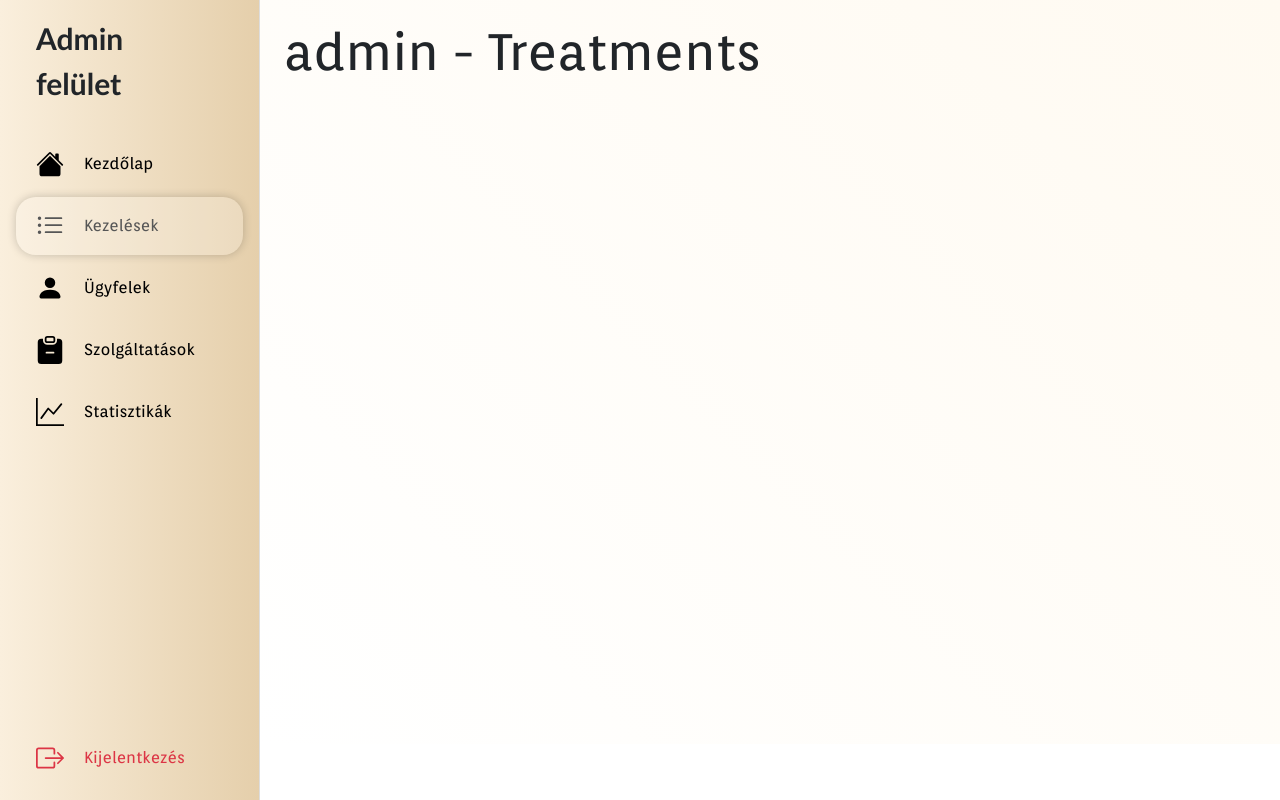
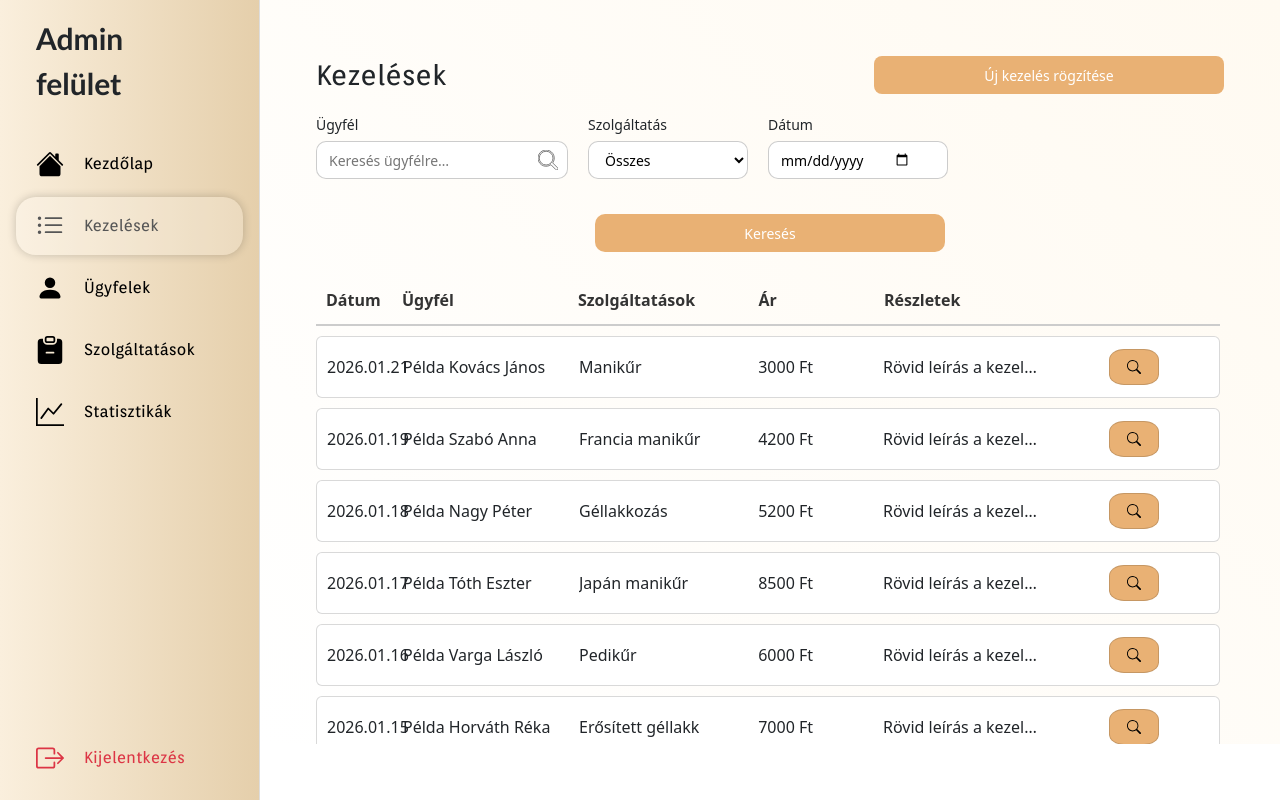
Before and after one commit to fkori17/BalatonBeautySalon, a React (Vite) app in the folder BBSfrontend/: page /admin/treatments in a window 1280 px wide. Built offline with nearby package versions, Linux system fonts and the light colour scheme; sample sign-in values are in the browser's storage.

Commit message:
Admin felület kezelések rész folyamatban van

```diff
--- /dev/null
+++ b/BBSfrontend/src/components/style/AdminTreatments.css
@@ -0,0 +1,252 @@
+html,
+body {
+  overflow-x: hidden;
+}
+
+/* ===== OLDAL ===== */
+
+.treatments-page {
+  padding: 32px;
+  max-width: 100%;
+  box-sizing: border-box;
+  height: 100%;
+  display: flex;
+  flex-direction: column;
+}
+
+/* ===== FEJLÉC ===== */
+
+.page-header {
+  display: flex;
+  align-items: center;
+  justify-content: space-between;
+  gap: 16px;
+  margin-bottom: 20px;
+  flex-wrap: wrap;
+}
+
+.page-title {
+  font-size: 28px;
+  font-weight: 600;
+  margin: 0;
+}
+
+.page-actions {
+  display: flex;
+  align-items: center;
+  gap: 12px;
+}
+
+.search-input {
+  height: 38px;
+  padding: 0 12px;
+  border-radius: 8px;
+  border: 1px solid rgba(0,0,0,0.2);
+  background-color: #fff;
+  font-size: 14px;
+  min-width: 240px;
+}
+
+.search-input:hover {
+  background-color: #f3f3f3;
+}
+
+.search-input:focus {
+  outline: none;
+}
+
+/* ===== TÁBLÁZAT ===== */
+
+.treatments-table {
+  width: 100%;
+  display: flex;
+  flex-direction: column;
+  gap: 10px;
+  overflow-x: auto;
+  flex: 1;
+  padding-right: 4px;
+}
+
+.treatments-table::-webkit-scrollbar {
+  width: 6px;
+}
+
+.treatments-table::-webkit-scrollbar-thumb {
+  background-color: rgba(0,0,0,0.2);
+  border-radius: 4px;
+}
+
+/* ===== FEJLÉC + SOROK ===== */
+
+.table-header,
+.table-row {
+  display: grid;
+  grid-template-columns:
+    120px   /* Dátum */
+    180px   /* Ügyfél */
+    1fr   /* Szolgáltatás */
+    100px   /* Ár */
+    1.8fr     /* Részletek */
+    50px;   /* 🔍 */
+  align-items: center;
+  column-gap: 16px;
+  min-width: 1000px;
+}
+
+.table-header {
+  font-weight: 600;
+  padding: 12px 10px;
+  border-bottom: 2px solid #ccc;
+  color: #333;
+}
+
+.table-row {
+  padding: 12px 10px;
+  background-color: #fff;
+  border-radius: 6px;
+  border: 1px solid rgba(0, 0, 0, 0.15);
+  transition: background-color 0.2s ease;
+}
+
+.table-row:hover {
+  background-color: #f3f3f3;
+}
+
+.table-header > *,
+.table-row > * {
+  min-width: 0;
+}
+
+.table-header span,
+.table-row span {
+  display: block;
+}
+
+
+/* ===== SZÖVEG KEZELÉS ===== */
+
+/* ===== RÉSZLETEK GOMB ===== */
+
+.details-btn {
+  background-color: #e9b174;
+  margin: auto;
+  transition: transform 0.15s ease, background-color 0.15s ease;
+}
+
+.details-btn:hover {
+  transform: scale(1.1);
+}
+
+/* ===== MODAL ===== */
+
+@media (max-width: 768px) {
+  .page-header {
+    flex-direction: column;
+    align-items: stretch;
+  }
+
+  .page-actions {
+    width: 100%;
+  }
+
+  .search-input,
+  .add-btn {
+    width: 100%;
+  }
+}
+/* ===== SZŰRŐSÁV ===== */
+
+.filters-row {
+  display: flex;
+  align-items: flex-end;
+  gap: 20px;
+  margin-bottom: 24px;
+  flex-wrap: wrap;
+}
+
+/* Egy mező */
+.filter-group {
+  display: flex;
+  flex-direction: column;
+  gap: 6px;
+}
+
+.filter-group label {
+  font-size: 14px;
+  font-weight: 500;
+}
+
+/* Input + ikon */
+.input-with-icon {
+  position: relative;
+}
+
+.input-with-icon input {
+  height: 38px;
+  padding: 0 36px 0 12px;
+  border-radius: 10px;
+  border: 1px solid rgba(0,0,0,0.2);
+  font-size: 14px;
+  background-color: #fff;
+}
+
+.input-with-icon svg {
+  position: absolute;
+  right: 10px;
+  top: 50%;
+  transform: translateY(-50%);
+  opacity: 0.6;
+}
+
+/* Select */
+.filter-group select {
+  height: 38px;
+  padding: 0 12px;
+  border-radius: 10px;
+  border: 1px solid rgba(0,0,0,0.2);
+  font-size: 14px;
+  background-color: #fff;
+  min-width: 160px;
+}
+
+/* Dátum */
+.filter-group input[type="date"] {
+  min-width: 180px;
+}
+
+/* Keresés gomb */
+.search-btn {
+  height: 38px;
+  padding: 0 18px;
+  border-radius: 10px;
+  border: none;
+  background-color: #e9b174;
+  color: #fff;
+  font-size: 14px;
+  font-weight: 500;
+  cursor: pointer;
+  transition: background-color 0.15s ease, transform 0.15s ease;
+}
+
+.search-btn:hover {
+  transform: scale(1.03);
+}
+
+.add-btn {
+  height: 38px;
+  padding: 0 16px;
+  border-radius: 8px;
+  border: none;
+  background-color: #e9b174;
+  color: #fff;
+  font-size: 14px;
+  font-weight: 500;
+  cursor: pointer;
+  transition: background-color 0.15s ease, transform 0.15s ease;
+  margin: auto;
+}
+
+.add-btn:hover {
+  background-color: #d39d63;
+  transform: scale(1.03);
+}
--- a/BBSfrontend/src/pages/admin/Treatments.jsx
+++ b/BBSfrontend/src/pages/admin/Treatments.jsx
@@ -1,9 +1,167 @@
+import { useState } from "react";
+import "../../components/style/AdminTreatments.css";
+import { Search } from "react-bootstrap-icons";
+import { Modal, Button, Form } from "react-bootstrap";
+
+const mockTreatments = [
+  {
+    date: "2026.01.21",
+    name: "Példa Kovács János",
+    service: "Manikűr",
+    price: "3000",
+    details: "Rövid leírás a kezelés részleteiről, otth...",
+  },
+  {
+    date: "2026.01.19",
+    name: "Példa Szabó Anna",
+    service: "Francia manikűr",
+    price: "4200",
+    details: "Rövid leírás a kezelés részleteiről, otth...",
+  },
+  {
+    date: "2026.01.18",
+    name: "Példa Nagy Péter",
+    service: "Géllakkozás",
+    price: "5200",
+    details: "Rövid leírás a kezelés részleteiről, otth...",
+  },
+  {
+    date: "2026.01.17",
+    name: "Példa Tóth Eszter",
+    service: "Japán manikűr",
+    price: "8500",
+    details: "Rövid leírás a kezelés részleteiről, otth...",
+  },
+  {
+    date: "2026.01.16",
+    name: "Példa Varga László",
+    service: "Pedikűr",
+    price: "6000",
+    details: "Rövid leírás a kezelés részleteiről, otth...",
+  },
+  {
+    date: "2026.01.15",
+    name: "Példa Horváth Réka",
+    service: "Erősített géllakk",
+    price: "7000",
+    details: "Rövid leírás a kezelés részleteiről, otth...",
+  },
+  {
+    date: "2026.01.14",
+    name: "Példa Kiss Bence",
+    service: "Lábápolás",
+    price: "3900",
+    details: "Rövid leírás a kezelés részleteiről, otth...",
+  },
+  {
+    date: "2026.01.13",
+    name: "Példa Molnár Zsófia",
+    service: "Kézápolás",
+    price: "2800",
+    details: "Rövid leírás a kezelés részleteiről, otth...",
+  },
+  {
+    date: "2026.01.12",
+    name: "Példa Farkas Gergő",
+    service: "Körömdíszítés",
+    price: "1500",
+    details: "Rövid leírás a kezelés részleteiről, otth...",
+  },
+  {
+    date: "2026.01.11",
+    name: "Példa Balogh Dóra",
+    service: "Spa manikűr",
+    price: "9000",
+    details: "Rövid leírás a kezelés részleteiről, otth...",
+  },
+];
+
 function Treatments() {
-    return (
-        <>
-            <h1>admin - Treatments</h1>
-        </>
-    )
+  const [showAddModal, setShowAddModal] = useState(false);
+  const [validated, setValidated] = useState(false);
+
+  const handleSubmit = (event) => {
+    const form = event.currentTarget;
+
+    if (form.checkValidity() === false) {
+      event.preventDefault();
+      event.stopPropagation();
+    } else {
+      event.preventDefault();
+      setShowAddModal(false);
+    }
+
+    setValidated(true);
+  };
+
+  return (
+    <div className="treatments-page">
+      <div className="page-header">
+        <h1 className="page-title">Kezelések</h1>
+        <div className="page-actions">
+          <button className="add-btn" onClick={() => setShowAddModal(true)}>
+            Új kezelés rögzítése
+          </button>
+        </div>
+      </div>
+      <div className="filters-row">
+        <div className="filter-group">
+            <label>Ügyfél</label>
+            <div className="input-with-icon">
+            <input
+                type="text"
+                placeholder="Keresés ügyfélre…"
+            />
+            <Search size={16} />
+            </div>
+        </div>
+
+        <div className="filter-group">
+            <label>Szolgáltatás</label>
+            <select>
+            <option>Összes</option>
+            <option>Manikűr</option>
+            <option>Francia manikűr</option>
+            <option>Pedikűr</option>
+            </select>
+        </div>
+
+        <div className="filter-group">
+            <label>Dátum</label>
+            <div className="input-with-icon">
+            <input type="date" />
+            </div>
+        </div>
+
+        <button className="search-btn">Keresés</button>
+      </div>
+
+
+      <div className="treatments-table">
+        <div className="table-header">
+          <span>Dátum</span>
+          <span>Ügyfél</span>
+          <span>Szolgáltatások</span>
+          <span>Ár</span>
+          <span>Részletek</span>
+        </div>
+
+        {mockTreatments.map((c) => (
+          <div className="table-row" key={c.id}>
+            <span>{c.date}</span>
+            <span>{c.name}</span>
+            <span className="ellipsis">{c.service}</span>
+            <span className="ellipsis">{c.price} Ft</span>
+            <span className="ellipsis">{c.details}</span>
+
+            <button className="icon-btn details-btn">
+                <Search size={18} />
+            </button>
+          </div>
+        ))}
+      </div>
+    </div>
+  );
 }
 
 export default Treatments;
```
